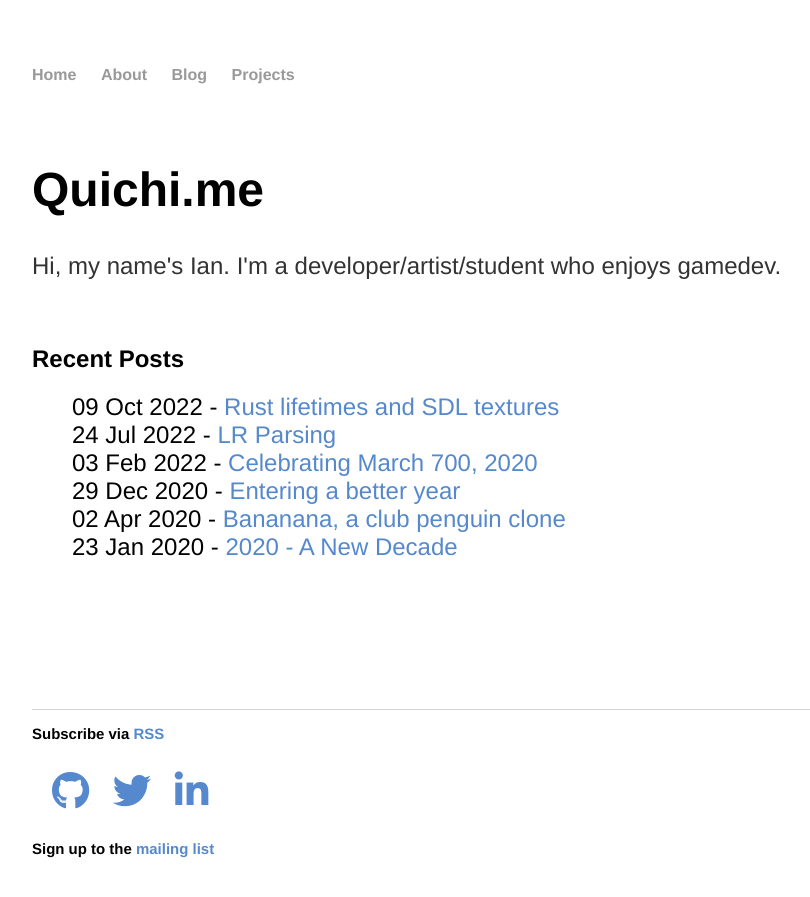
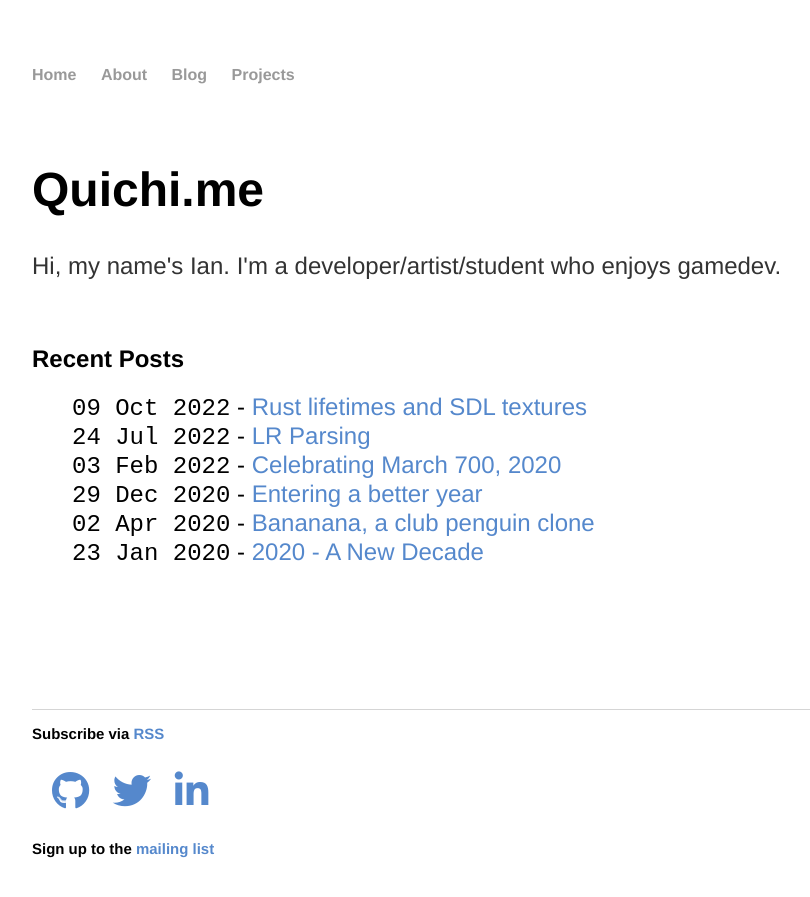
Before and after one commit to ianw3214/ianw3214.github.io, a Jekyll site: the page built from index.html, in a window 1280 px wide. Shown: the top 897 px of the page, without its empty margins (160-970 px from the left). Built offline with Jekyll 4.4.1, drawn with Linux system fonts in a browser that asks for light colours; nearby versions of some CDN libraries; a script that is not in the unit is left out.

Commit message:
Fix date font to be monospace

```diff
--- a/css/main.css
+++ b/css/main.css
@@ -88,6 +88,10 @@ time {
     padding-left: 15px;
 }
 
+.dateinfo {
+    font-family: 'Courier New', monospace;
+}
+
 /* STUFF FOR PROJECT PAGE */
 .projects {
     width: 100%;
--- a/index.html
+++ b/index.html
@@ -15,7 +15,7 @@ title: Ian Wang
 	<ul class="posts">
 		{% for post in site.posts limit:7 %}
 			{% if post.tags contains 'post'%}
-				<li><span>{{ post.date | date_to_string }}</span> - <a href="{{ post.url }}" title="{{ post.title }}">{{ post.title }}</a></li>
+				<li><span class="dateinfo">{{ post.date | date_to_string }}</span> - <a href="{{ post.url }}" title="{{ post.title }}">{{ post.title }}</a></li>
 			{% endif %}
 		{% endfor %}
 	</ul>
```
